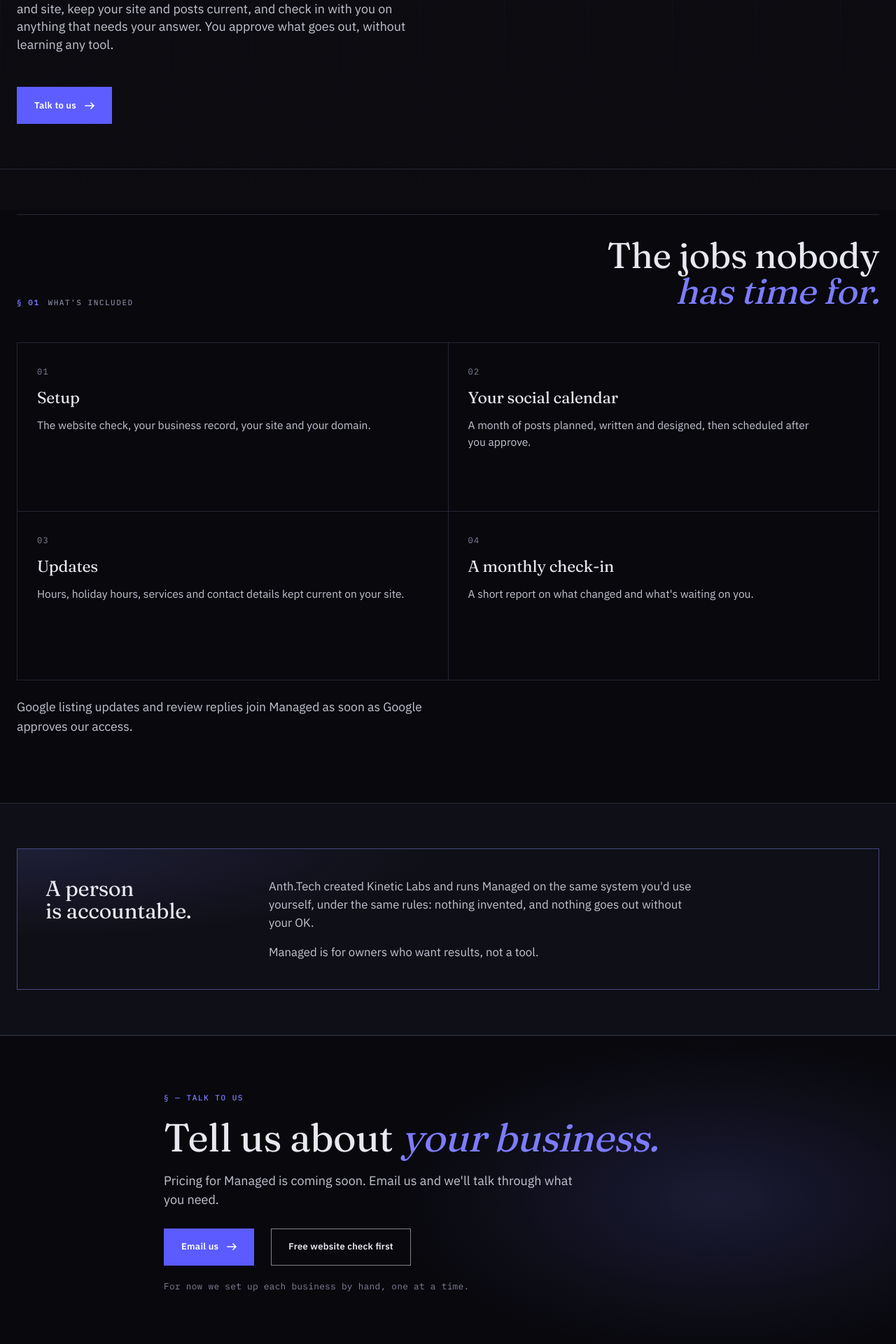
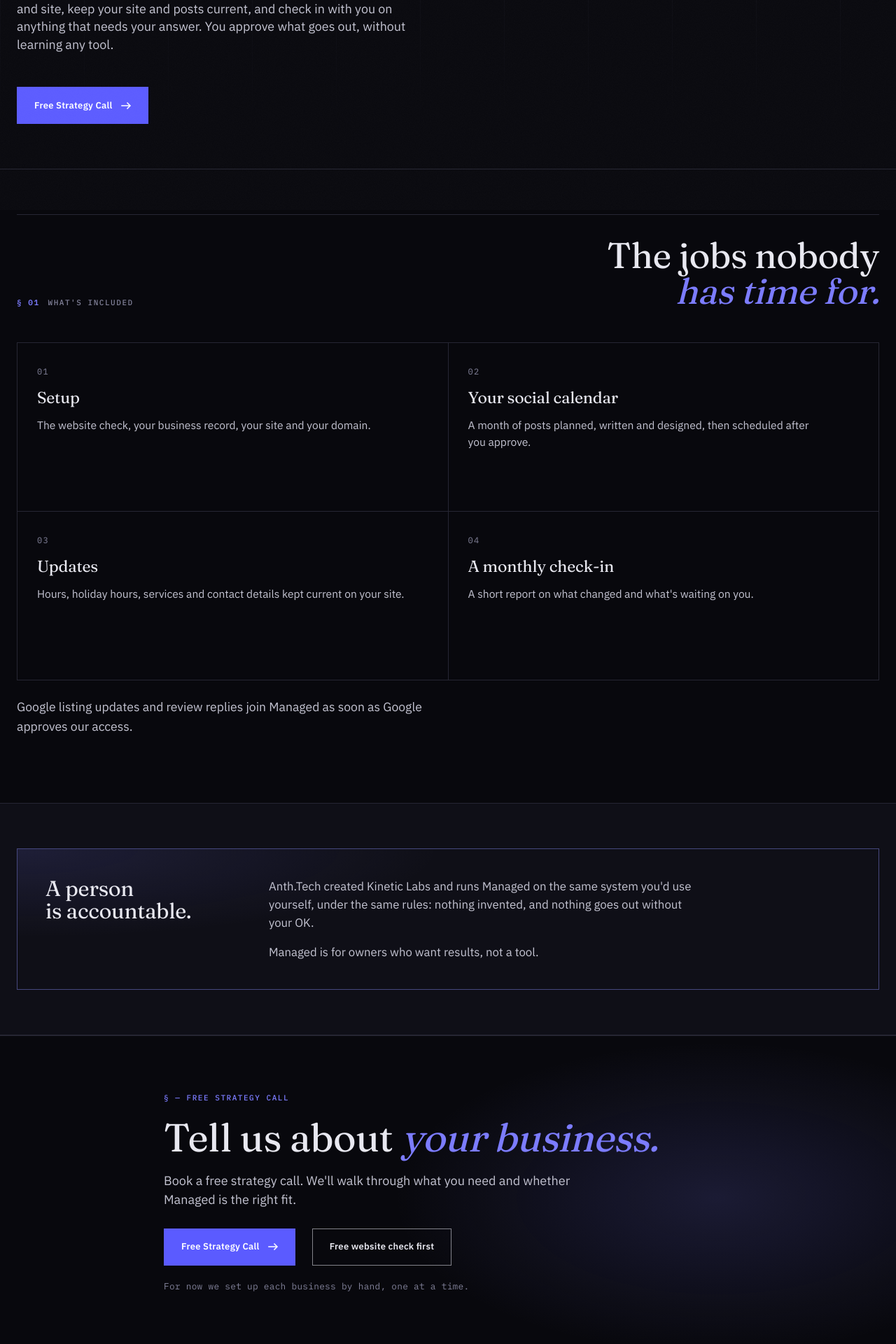
Before and after one commit to 0xdownlink/kinetic-marketing-website, a Next.js app: page /managed in a window 1280 px wide. Shown: the part 500-2420 px from the top of the page at 70% size. Built offline with nearby package versions, Linux system fonts and the light colour scheme.

Commit message:
Point Managed CTAs to Free Strategy Call page

```diff
--- a/src/app/managed/page.tsx
+++ b/src/app/managed/page.tsx
@@ -3,13 +3,15 @@ import ClosingCTA from "@/components/ClosingCTA";
 import s from "@/components/Inner.module.css";
 import PageHero from "@/components/PageHero";
 import { Arrow } from "@/components/Mark";
-import { COMPANY, mailto, studio } from "@/content/site";
+import { COMPANY, studio } from "@/content/site";
 import { pageMetadata } from "@/lib/metadata";
 import { cx } from "@/lib/cx";
 import { JsonLd } from "@/components/JsonLd";
 import { pageJsonLd } from "@/lib/structured-data";
 
 export const metadata: Metadata = pageMetadata("managed");
+
+const STRATEGY_CALL = "/strategy-call";
 
 // [VERIFY] Anthony: confirm this list against what Managed clients get
 // (docs/managed-runbook.md) and the approval channels you'll offer.
@@ -45,15 +47,15 @@ export default function ManagedPage() {
         }
         subtitle={
           <p>
-            Kinetic Managed is Kinetic run by {COMPANY}'s team. We set up
-            your record and site, keep your site and posts current, and check in
+            Kinetic Managed is Kinetic run by {COMPANY}'s team. We set up your
+            record and site, keep your site and posts current, and check in
             with you on anything that needs your answer. You approve what goes
             out, without learning any tool.
           </p>
         }
       >
-        <a href={mailto("Kinetic Managed")} className="btn btn--primary">
-          Talk to us <Arrow />
+        <a href={STRATEGY_CALL} className="btn btn--primary">
+          Free Strategy Call <Arrow />
         </a>
       </PageHero>
 
@@ -103,15 +105,15 @@ export default function ManagedPage() {
       </section>
 
       <ClosingCTA
-        kicker="Talk to us"
+        kicker="Free Strategy Call"
         title={
           <>
             Tell us about <em>your business.</em>
           </>
         }
-        body="Pricing for Managed is coming soon. Email us and we'll talk through what you need."
-        ctaLabel="Email us"
-        ctaHref={mailto("Kinetic Managed")}
+        body="Book a free strategy call. We'll walk through what you need and whether Managed is the right fit."
+        ctaLabel="Free Strategy Call"
+        ctaHref={STRATEGY_CALL}
         secondaryLabel="Free website check first"
         secondaryHref={studio.audit}
         microcopy="For now we set up each business by hand, one at a time."
```
